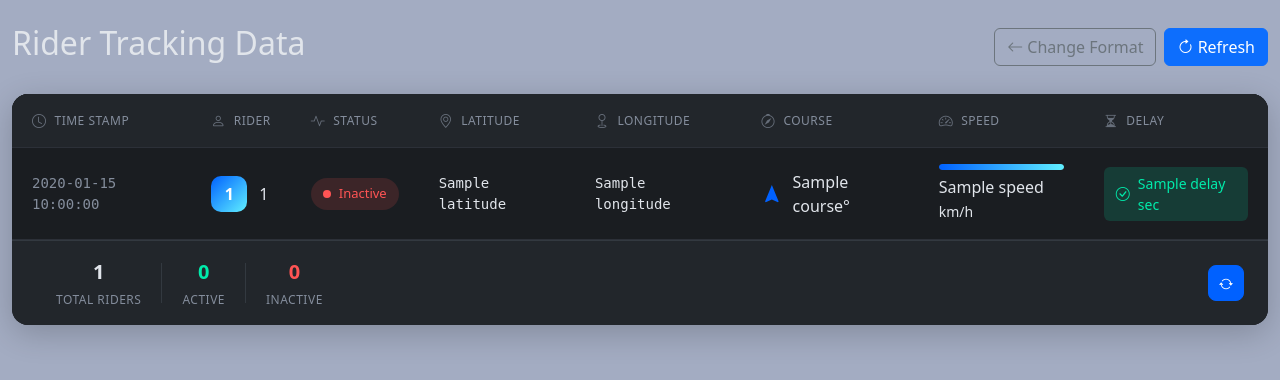
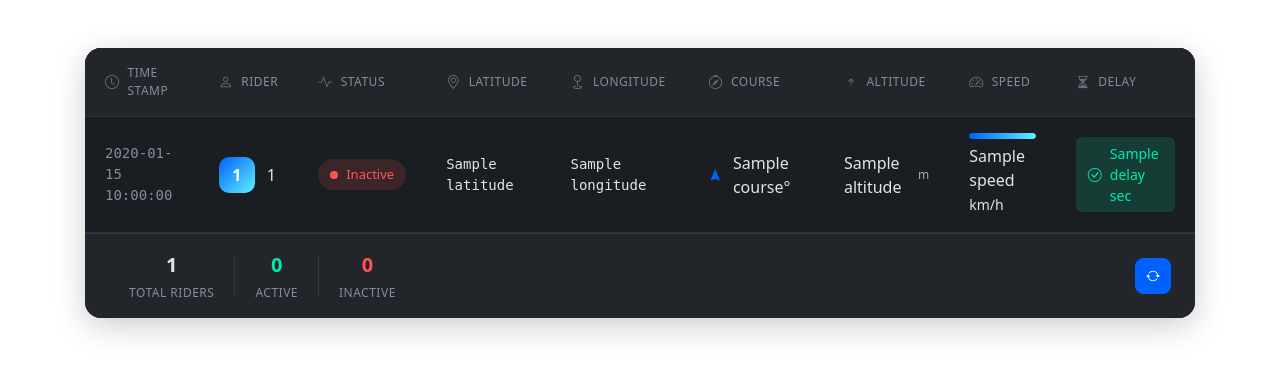
Before and after one commit to hasank09/LiveGraphics, a Flask app: template templates/index.html in a window 1280 px wide. Shown: the top 380 px of the page. Run offline with Flask 3, Linux system fonts and the light colour scheme; the template is opened without the code that fills it: most values are stand-ins (such as "Sample title", 1, 10 or a date in 2020).

Commit message:
altitude and speed maximum adjusted

```diff
--- a/static/css/table.css
+++ b/static/css/table.css
@@ -1,3 +1,23 @@
+.body {
+        background-color: #a3acc2;
+        color: #e1e5eb;
+    }
+
+.mt-5 {
+    margin-top: 5rem;
+}
+
+.container {
+    width: 100%;
+    padding-right: 15px;
+    padding-left: 15px;
+    margin-right: auto;
+    margin-left: auto;
+}
+
+
+
+
 /*Table3-Start*/
 /* Dark Mode Rider Table Styling */
 .dark-mode-wrapper {
@@ -141,6 +161,7 @@
     gap: 5px;
     color: #e1e5eb;
 }
+
 
 .speed-gauge {
     height: 6px;
@@ -697,3 +718,15 @@
 }
 
 /*Custom-Table3-End*/
+
+.dark-altitude {
+    display: flex;
+    align-items: center;
+    gap: 4px;
+    color: #e1e5eb;
+}
+
+.dark-altitude small {
+    opacity: 0.7;
+    font-size: 0.75rem;
+}
--- a/templates/index.html
+++ b/templates/index.html
@@ -7,10 +7,22 @@
     <link href="https://cdn.jsdelivr.net/npm/bootstrap@5.2.3/dist/css/bootstrap.min.css" rel="stylesheet">
     <link rel="stylesheet" href="https://cdn.jsdelivr.net/npm/bootstrap-icons@1.8.1/font/bootstrap-icons.css">
     <style>
-        body {
-            background-color: #a3acc2;
-            color: #e1e5eb;
-        }
+        {#body {#}
+        {#    background-color: #a3acc2;#}
+        {#    color: #e1e5eb;#}
+        {#}#}
+        {##}
+        {#.mt-5 {#}
+        {#    margin-top: 5rem;#}
+        {#}#}
+        {##}
+        {#.container {#}
+        {#    width: 100%;#}
+        {#    padding-right: 15px;#}
+        {#    padding-left: 15px;#}
+        {#    margin-right: auto;#}
+        {#    margin-left: auto;#}
+        {#}#}
     </style>
     <link rel="stylesheet" href="{{ url_for('static', filename='css/table.css') }}">
         <!-- Custom CSS -->
@@ -18,21 +30,10 @@
     {% block extra_css %}{% endblock %}
 </head>
 <body>
-    <div class="container-fluid py-4">
-        <div class="d-flex justify-content-between align-items-center mb-4">
-            <h2>Rider Tracking Data</h2>
-            <div class="d-flex gap-2">
-                <a href="/static" class="btn btn-outline-secondary">
-                    <i class="bi bi-arrow-left"></i> Change Format
-                </a>
-                <button id="refreshBtn" class="btn btn-primary">
-                    <i class="bi bi-arrow-clockwise"></i> Refresh
-                </button>
-            </div>
-        </div>
+<div class="container mt-5">
 
-        <!-- Display selected table -->
-        <div class="dark-mode-wrapper">
+<!-- Display selected table -->
+    <div class="dark-mode-wrapper">
         <div class="table-responsive">
         <table class="table dark-rider-table">
             <thead>
@@ -73,6 +74,13 @@
                             <span>Course</span>
                         </div>
                     </th>
+                    <th>
+                        <div class="dark-th">
+                            <i class="bi bi-arrow-up-short"></i>
+                            <span>Altitude</span>
+                        </div>
+                    </th>
+
                     <th>
                         <div class="dark-th">
                             <i class="bi bi-speedometer2"></i>
@@ -128,9 +136,16 @@
                             <span>{{ item.course }}°</span>
                         </div>
                     </td>
+                    {# altitude added #}
+                    <td>
+                        <div class="dark-altitude">
+                            <span>{{ item.altitude }}</span>
+                            <small>m</small>
+                        </div>
+                    </td>
                     <td>
                         <div class="dark-speed">
-                            {% set speed_percent = (item.speed / 100) * 100 %}
+                            {% set speed_percent = (item.speed / item.max_speed) * 100 %}
                             {% if speed_percent > 100 %}{% set speed_percent = 100 %}{% endif %}
                             <div class="speed-gauge">
                                 <div class="speed-fill" style="width: {{ speed_percent }}%"></div>
```
